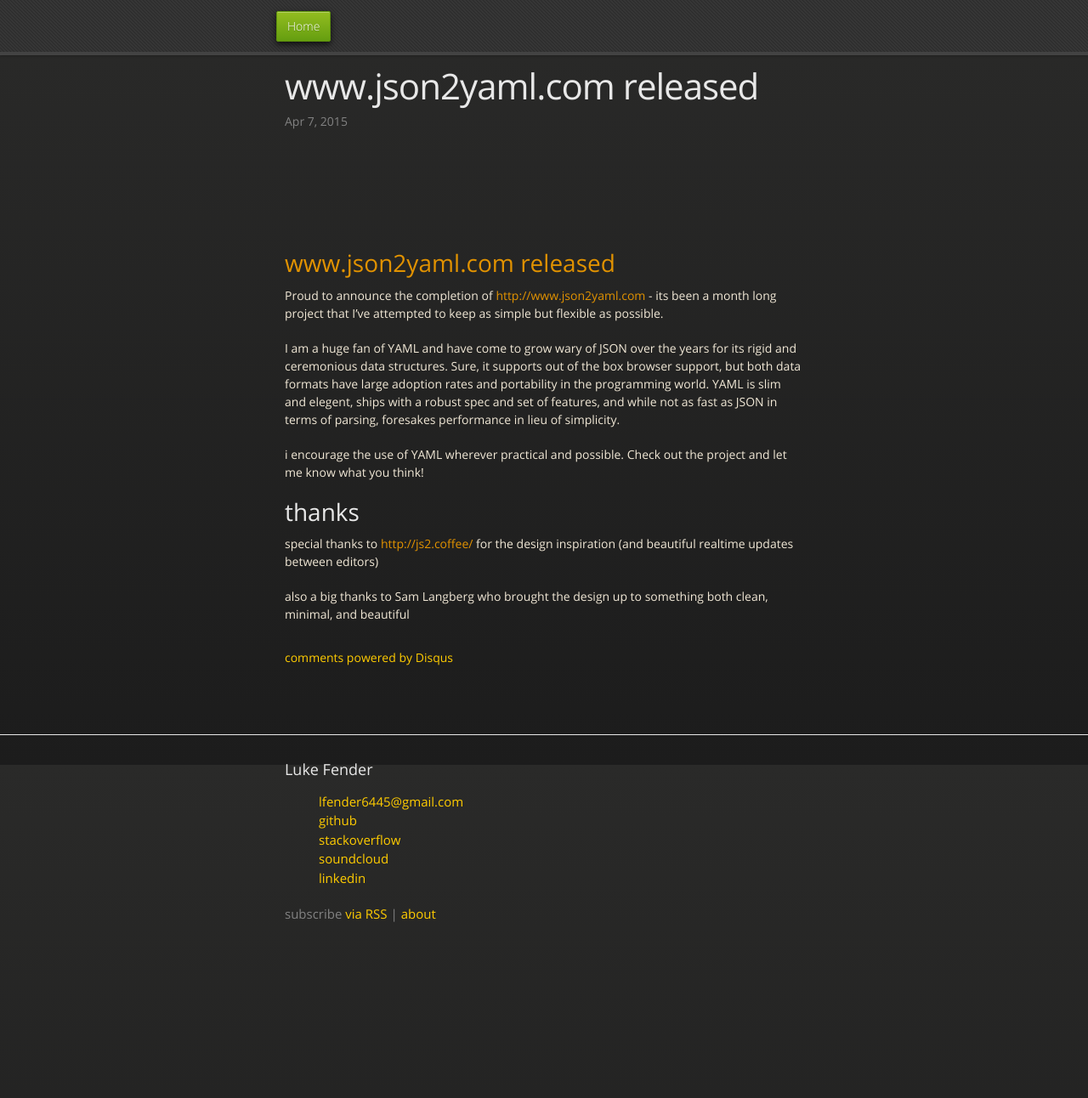
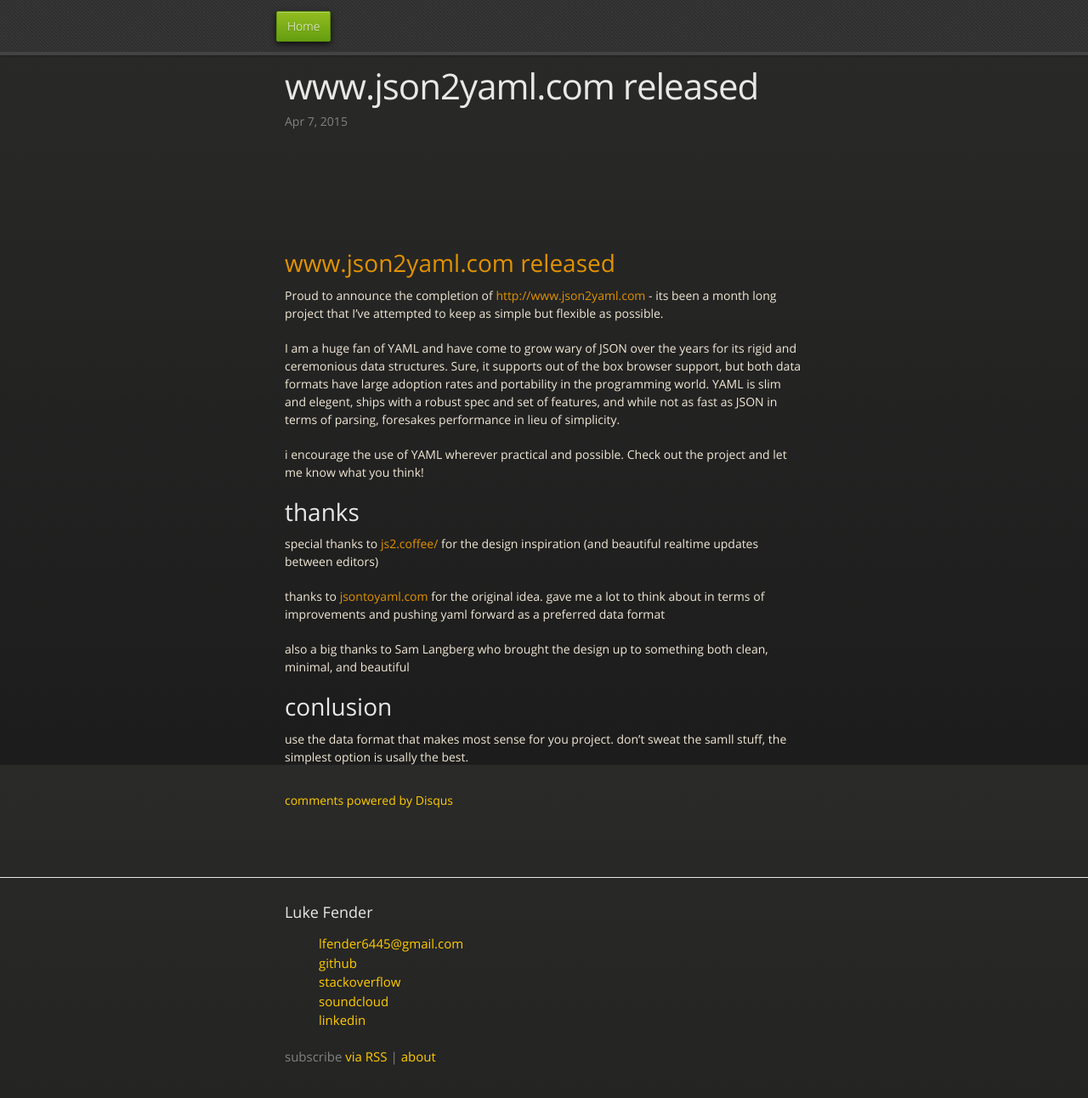
Before and after one commit to lfender6445/lfender6445.github.io, a Jekyll site: the page built from _posts/2015-04-07-json2yaml.com-released.md, in a window 1280 px wide and 1339 px high. Shown: the top 1292 px of the window at 85% size. Built offline with Jekyll 4.4.1, drawn with Linux system fonts in a browser that asks for light colours; nearby versions of some CDN libraries; comment, search, counter and statistics services are not loaded.

Commit message:
add conclusion

```diff
--- a/_posts/2015-04-07-json2yaml.com-released.md
+++ b/_posts/2015-04-07-json2yaml.com-released.md
@@ -17,6 +17,12 @@
 
 # thanks
 
-special thanks to [http://js2.coffee/](http://js2.coffee/) for the design inspiration (and beautiful realtime updates between editors)
+special thanks to [js2.coffee/](http://js2.coffee/) for the design inspiration (and beautiful realtime updates between editors)
+
+thanks to [jsontoyaml.com](http://jsontoyaml.com) for the original idea. gave me a lot to think about in terms of improvements and pushing yaml forward as a preferred data format
 
 also a big thanks to Sam Langberg who brought the design up to something both clean, minimal, and beautiful
+
+# conlusion
+
+use the data format that makes most sense for you project. don't sweat the samll stuff, the simplest option is usally the best.
```
